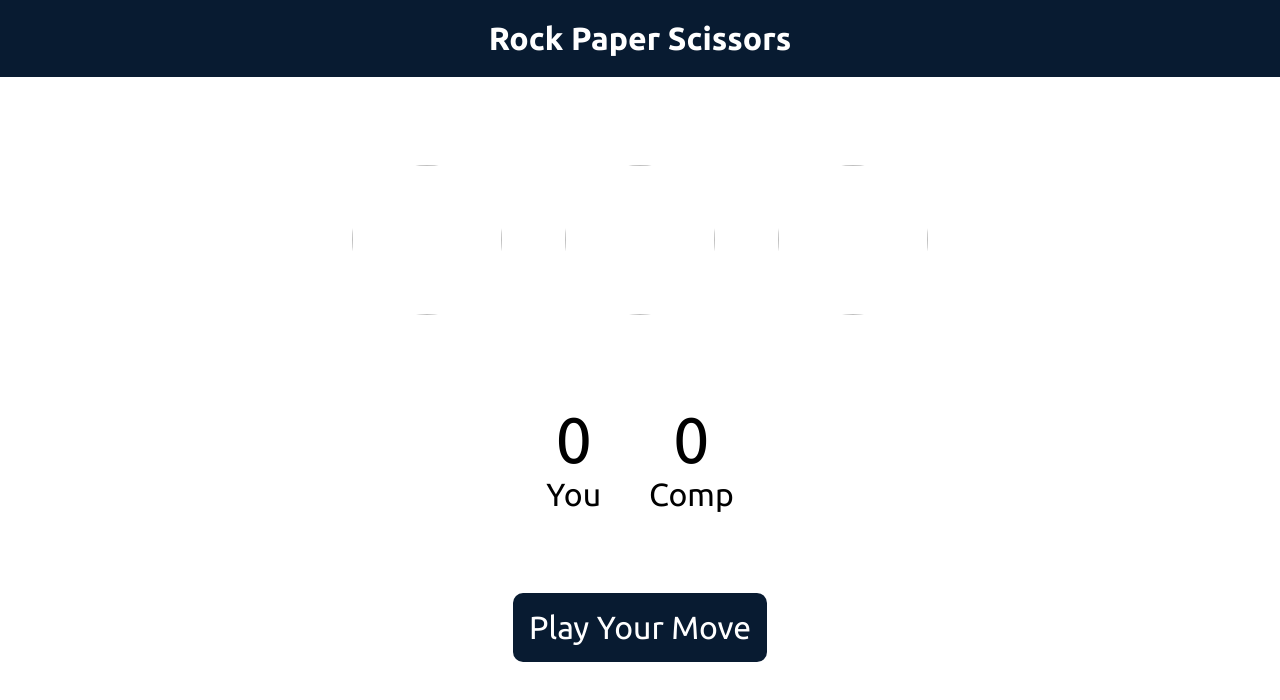
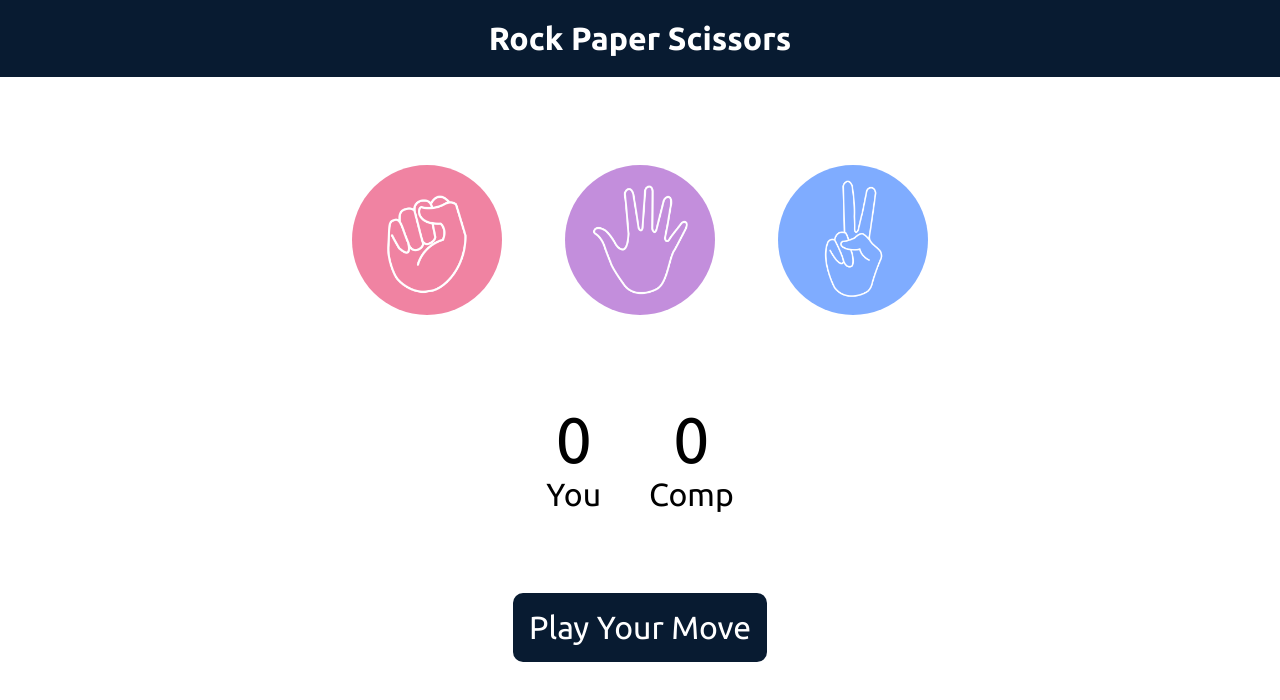
Before and after one commit to GhulamMustafaBloch/Rock-Paper-Scissors-Game, a plain HTML site: page index.html in a window 1280 px wide. Drawn offline with Linux system fonts and the light colour scheme; the site is published under a folder, as on GitHub Pages, so addresses that start at the root find nothing.

Commit message:
update_images

```diff
--- a/index.html
+++ b/index.html
@@ -12,13 +12,13 @@
     <h1>Rock Paper Scissors</h1>
     <div class="choices">
         <div class="choice" id="rock">
-            <img src="/Images/rock.png" alt="">
+            <img src="rock.png" alt="">
         </div>
         <div class="choice" id="paper">
-            <img src="/Images/paper.png" alt="">
+            <img src="paper.png" alt="">
         </div>
         <div class="choice" id="scissors">
-            <img src="/Images/scissors.png" alt="">
+            <img src="scissors.png" alt="">
         </div>
     </div>
     <div class="score_board">
```
Also changed, not shown: paper.png (renamed from Images/paper.png), rock.png (renamed from Images/rock.png), scissors.png (renamed from Images/scissors.png).
